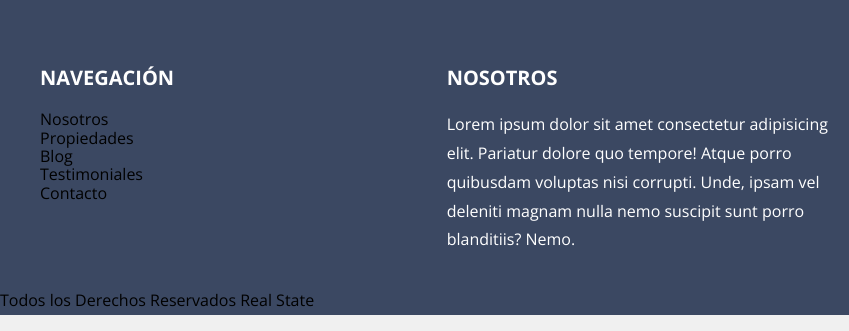
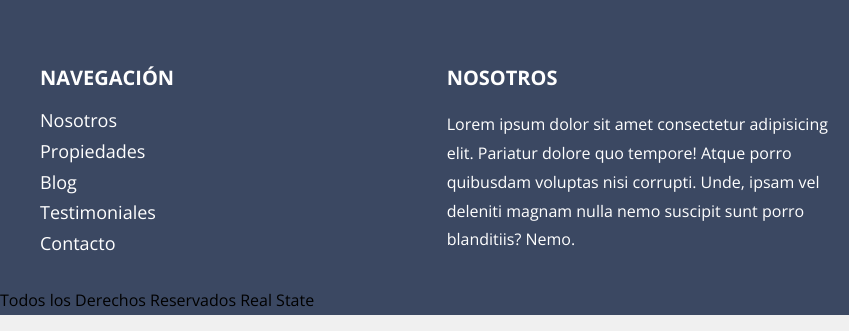
Before and after one commit to ManuUSS/real-state, a website: page index.html in a window 1280 px wide. Shown: the part 3818-4149 px from the top of the page, 0-849 px from the left. Drawn offline with nearby package versions, Linux system fonts and the light colour scheme; files that its build step writes are made by us from their sources; files whose address does not match are found by name.

Commit message:
new: footer-link scss inicial

```diff
--- a/src/scss/ui/footer/_footer.scss
+++ b/src/scss/ui/footer/_footer.scss
@@ -28,4 +28,13 @@
         flex-direction: column;
     }
 
+    &__link {
+        color: v.$blanco;
+        font-size: 1.8rem;
+        margin-bottom: 1rem;
+
+        &:last-of-type {
+            margin-bottom: 0;
+        }
+    }
 }
```
